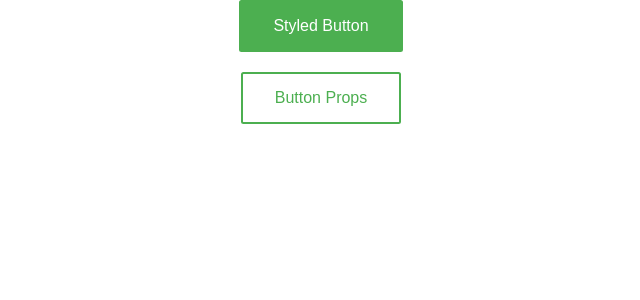
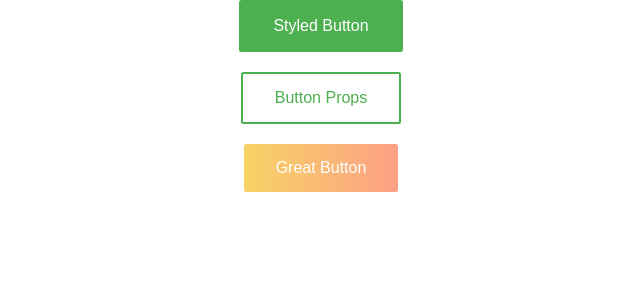
Before and after one commit to sara01rizo/react_styled_components_der_mond_, a React (Create React App) app: page / in a window 1280 px wide. Shown: the top 300 px of the page, without its empty margins (319-959 px from the left). Built offline with nearby package versions, Linux system fonts and the light colour scheme.

Commit message:
Add a Great Button imported as extended styled component

```diff
--- a/src/App.js
+++ b/src/App.js
@@ -1,6 +1,5 @@
-import StyledButton from './components/Button/Button'
+import StyledButton, { GreatButton } from './components/Button/Button'
 import './App.css';
-
 
 function App() {
   return (
@@ -11,6 +10,10 @@ function App() {
         <br />
       </div>
       <StyledButton variant='outline'>Button Props</StyledButton>
+      <div>
+        <br />
+      </div>
+      <GreatButton>Great Button</GreatButton>
     </div>
   );
 }
--- a/src/components/Button/Button.js
+++ b/src/components/Button/Button.js
@@ -1,3 +1,4 @@
-import { StyledButton } from './Button.styles'
+import { StyledButton, GreatButton } from './Button.styles'
 
 export default StyledButton
+export { GreatButton }
--- a/src/components/Button/Button.styles.js
+++ b/src/components/Button/Button.styles.js
@@ -13,3 +13,8 @@ export const StyledButton = styled.button`
   display: inline-block;
   transition: 0.5s all ease-out;
 `
+
+export const GreatButton = styled(StyledButton)`
+    background-image: linear-gradient(to right, #f6d365 0%, #fda085 100%);
+    border: none;
+`
```
